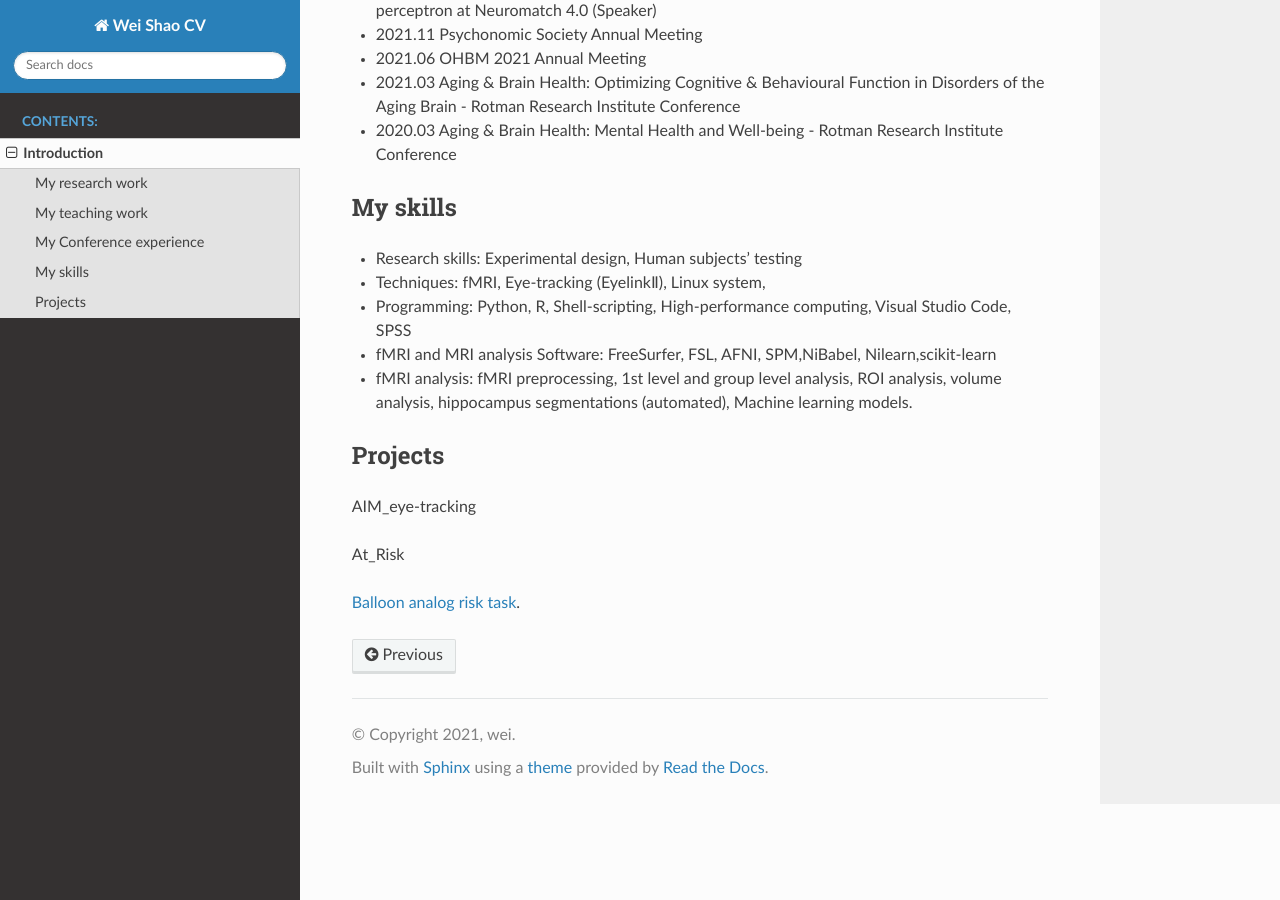
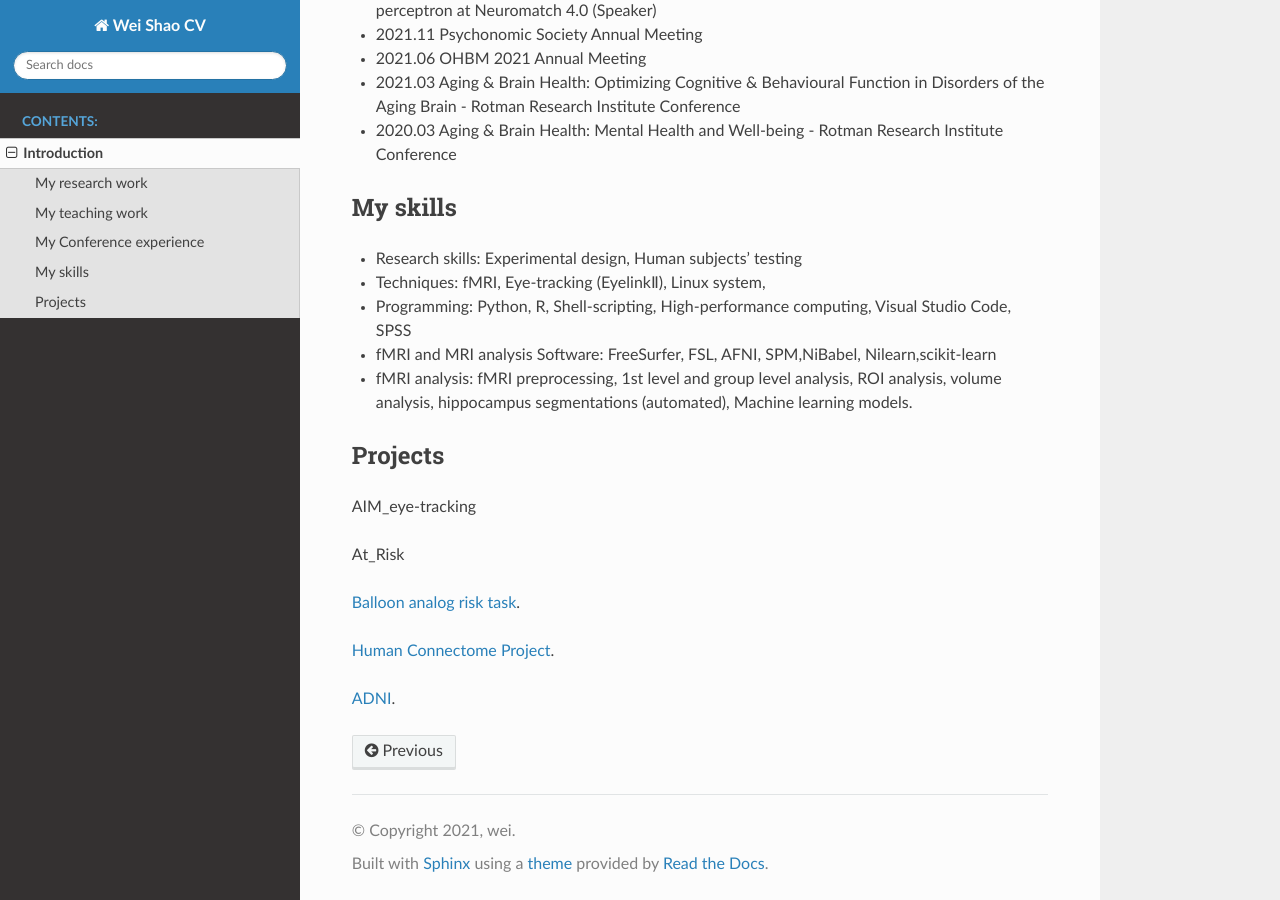
Before and after one commit to WeiShaoD/Happy_birthday, a Sphinx documentation site: the page built from docs/source/Introduction/Introduction.rst, in a window 1280 px wide and 900 px high, scrolled down 833 px. Built offline with Sphinx 7.4.7 and the Read the Docs theme 2.0.0, drawn with Linux system fonts in a browser that asks for light colours; pages that are not in the unit, such as notebooks, are missing from menus.

Commit message:
update project

```diff
--- a/docs/source/Introduction/Introduction.rst
+++ b/docs/source/Introduction/Introduction.rst
@@ -64,3 +64,7 @@ AIM_eye-tracking
 At_Risk
 
 `Balloon analog risk task <https://neuroimage-book02.readthedocs.io/en/latest/FSL/FSL_Ballon/FSL_Ballon.html>`__.
+
+`Human Connectome Project <https://neuroimage-book02.readthedocs.io/en/latest/Computational_models/GLM_python/GLM_python.html>`__.
+
+`ADNI <https://www.youtube.com/channel/UCsJVCiQUEiaG9wzDcC6FP7w>`__.
```
